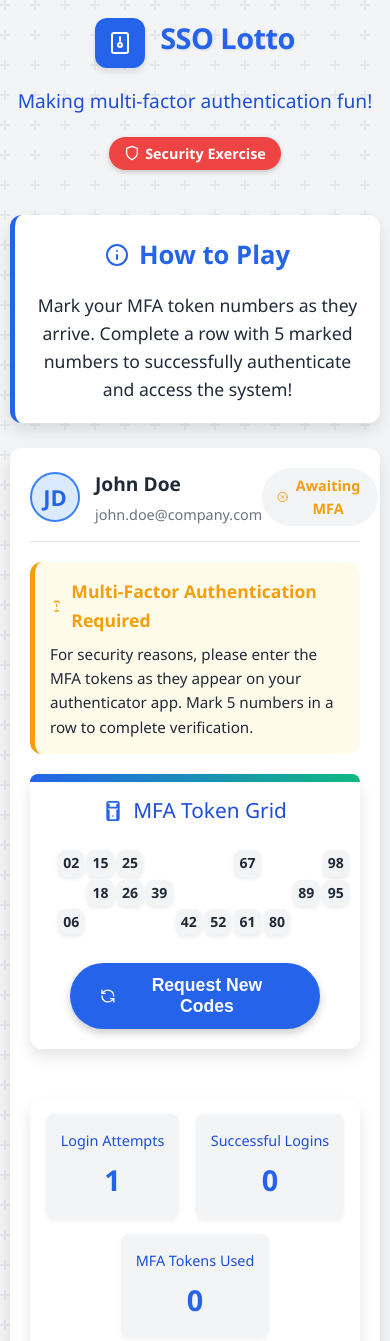
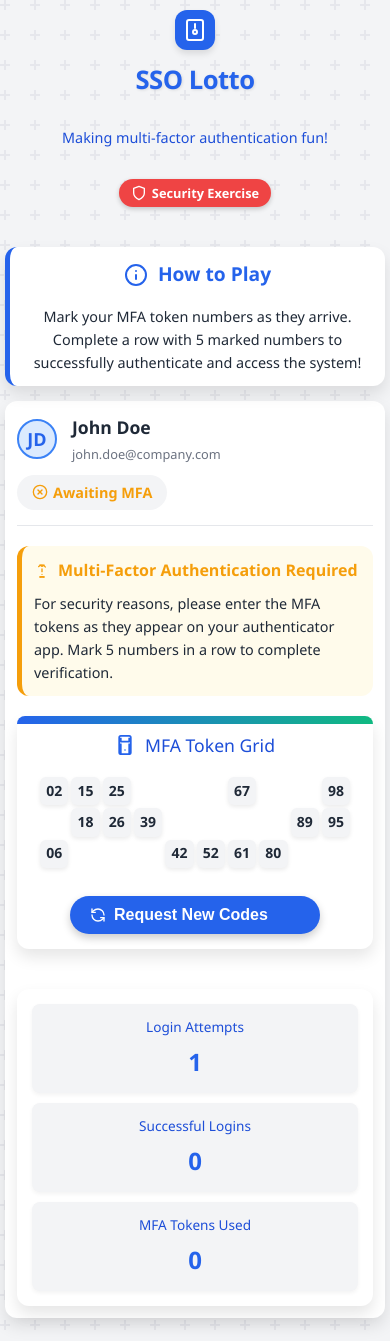
Before and after one commit to boris-rubo/mfa-lotto, a plain HTML site: page index.html in a window 390 px wide. Shown: the top 1341 px of the page. Drawn offline with Linux system fonts and the light colour scheme.

Commit message:
Fix mobile layout

```diff
--- a/index.html
+++ b/index.html
@@ -427,43 +427,186 @@
         }
 
         @media (max-width: 768px) {
+            body {
+                padding: 15px 10px;
+            }
+
             h1 {
-                font-size: 2.2rem;
+                font-size: 2rem;
+            }
+
+            .tagline {
+                font-size: 1rem;
+            }
+
+            .logo {
+                flex-direction: column;
+                gap: 10px;
+            }
+
+            .logo-icon {
+                width: 40px;
+                height: 40px;
+                font-size: 20px;
+            }
+
+            .security-badge {
+                position: static;
+                transform: none;
+                margin: 10px auto;
+                display: inline-flex;
+                font-size: 0.8rem;
+                padding: 4px 12px;
+            }
+
+            .instructions {
+                padding: 15px;
+                margin-bottom: 15px;
+            }
+
+            .instructions h2 {
+                font-size: 1.3rem;
+            }
+
+            .instructions p {
+                font-size: 0.95rem;
+            }
+
+            .login-container {
+                padding: 15px;
+            }
+
+            .login-header {
+                flex-direction: column;
+                align-items: flex-start;
+                gap: 10px;
+            }
+
+            .user-info {
+                width: 100%;
+            }
+
+            .status {
+                align-self: flex-start;
+            }
+
+            .mfa-info {
+                padding: 12px;
+                font-size: 0.9rem;
+            }
+
+            .mfa-info h3 {
+                font-size: 1rem;
+            }
+
+            .board-container {
+                padding: 15px;
+            }
+
+            .board-title {
+                font-size: 1.1rem;
+                margin-bottom: 10px;
             }
 
             .board {
                 gap: 4px;
+                max-width: 100%;
             }
 
             .cell {
                 font-size: 16px;
+                border-radius: 6px;
+            }
+
+            .marked::after {
+                font-size: 10px;
+                bottom: 2px;
+                right: 2px;
             }
 
             .controls {
                 flex-direction: column;
                 align-items: center;
+                gap: 10px;
             }
 
             button {
                 width: 100%;
                 max-width: 250px;
+                padding: 10px 20px;
+                font-size: 1rem;
             }
 
-            .security-badge {
-                position: static;
-                transform: none;
-                margin-bottom: 15px;
-                display: inline-flex;
+            .win-message {
+                padding: 15px;
+                font-size: 1.2rem;
+            }
+
+            .win-message span {
+                font-size: 1.5rem;
+            }
+
+            .stats {
+                flex-direction: column;
+                gap: 10px;
+                margin-top: 15px;
+            }
+
+            .stat-box {
+                width: 100%;
+                padding: 12px;
+            }
+
+            .stat-label {
+                font-size: 0.85rem;
+            }
+
+            .stat-value {
+                font-size: 1.5rem;
             }
         }
 
         @media (max-width: 500px) {
             body {
-                padding: 15px 10px;
+                padding: 10px 5px;
             }
 
             h1 {
-                font-size: 1.8rem;
+                font-size: 1.6rem;
+            }
+
+            .tagline {
+                font-size: 0.9rem;
+            }
+
+            .instructions {
+                padding: 12px;
+            }
+
+            .instructions h2 {
+                font-size: 1.2rem;
+            }
+
+            .instructions p {
+                font-size: 0.9rem;
+            }
+
+            .login-container {
+                padding: 12px;
+            }
+
+            .avatar {
+                width: 40px;
+                height: 40px;
+                font-size: 18px;
+            }
+
+            .user-details h3 {
+                font-size: 1.1rem;
+            }
+
+            .user-details p {
+                font-size: 0.8rem;
             }
 
             .board {
@@ -475,7 +618,16 @@
             }
 
             .marked::after {
-                font-size: 10px;
+                font-size: 8px;
+            }
+
+            .win-message {
+                padding: 12px;
+                font-size: 1.1rem;
+            }
+
+            .win-message span {
+                font-size: 1.3rem;
             }
         }
 
```
